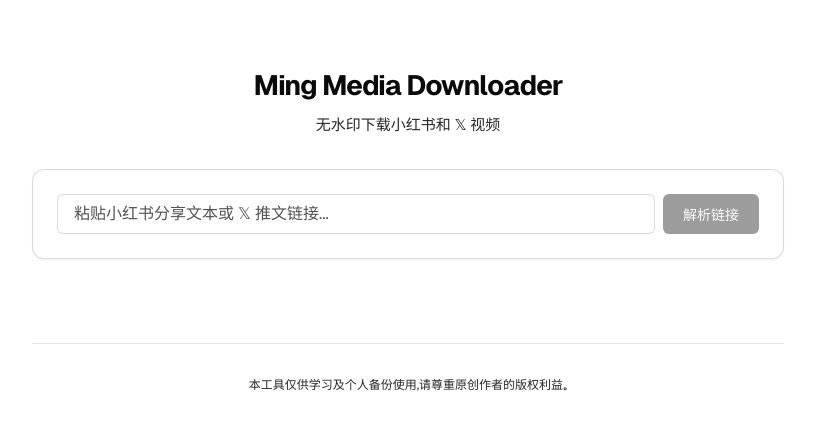
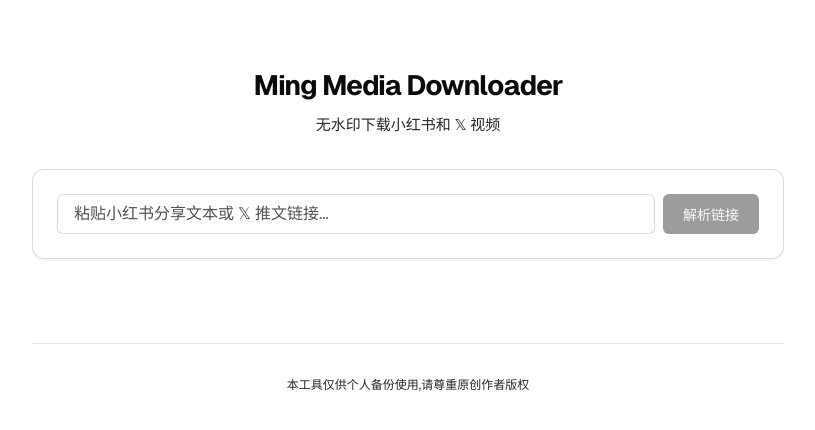
Before and after one commit to ifyour/ming-media-downloader, a React (Vite) app: page / in a window 1280 px wide. Shown: the top 430 px of the page, without its empty margins (232-1047 px from the left). Built offline with nearby package versions, Linux system fonts and the light colour scheme.

Commit message:
修复解析链接时未立即产生历史记录

```diff
--- a/src/App.tsx
+++ b/src/App.tsx
@@ -89,13 +89,14 @@
       const data: MediaResult = await response.json();
       setResult(data);
 
-      addToHistory({
+      const updatedHistory = addToHistory({
         id: data.id,
         platform: data.platform,
         type: data.type,
         title: data.title || data.desc || '无标题内容',
         url: targetUrl,
       });
+      setHistory(updatedHistory);
 
       fetch('/api/share', {
         method: 'POST',
--- a/src/AppContent.tsx
+++ b/src/AppContent.tsx
@@ -283,7 +283,7 @@
       </main>
 
       <footer className="app-footer">
-        <p className="disclaimer">本工具仅供学习及个人备份使用，请尊重原创作者的版权利益。</p>
+        <p className="disclaimer">本工具仅供个人备份使用，请尊重原创作者版权</p>
       </footer>
     </div>
   );
```
